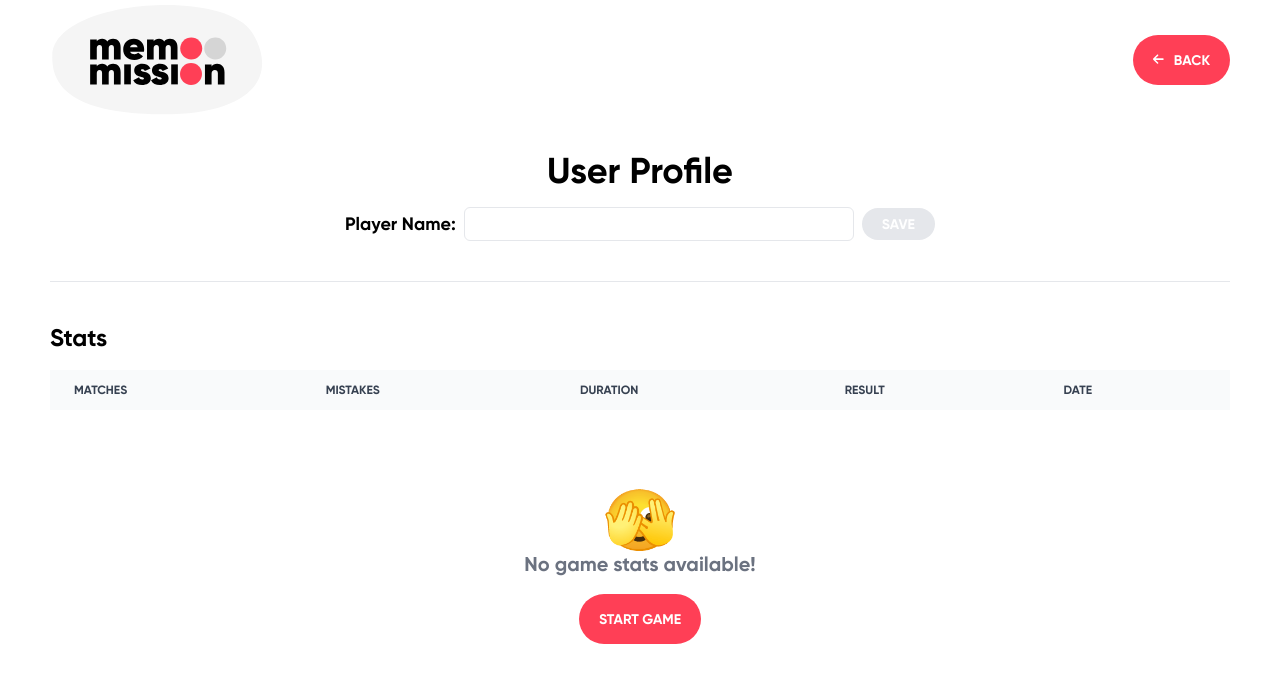
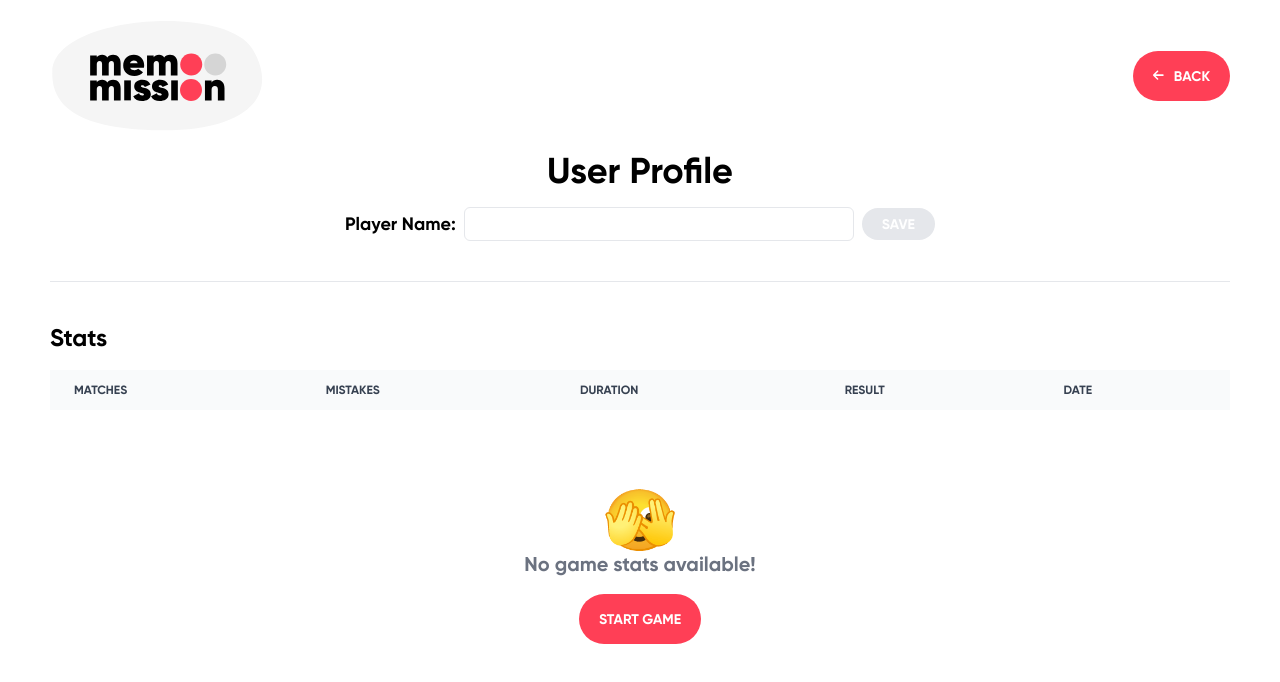
Before and after one commit to tzs007/memo-mission, a React (Create React App) app: page /settings in a window 1280 px wide. Shown: the top 682 px of the page. Built offline with nearby package versions, Linux system fonts and the light colour scheme.

Commit message:
user settings header padding fixed

```diff
--- a/src/components/templates/UserProfile.tsx
+++ b/src/components/templates/UserProfile.tsx
@@ -34,7 +34,7 @@
       className="container mx-auto pb-[50px] px-[50px] h-screen"
     >
       <div className="flex flex-col justify-start items-center h-full w-full">
-        <div className="flex flex-row justify-between items-center w-full mb-8">
+        <header className="flex flex-row justify-between items-center w-full py-4">
           <div>
             <Logo />
           </div>
@@ -43,7 +43,7 @@
               <Icon icon={["fas", "arrow-left"]} size="sm" /> Back
             </Button>
           </div>
-        </div>
+        </header>
         <div className="mb-8 w-full">
           <h1 className="text-center text-xl md:text-4xl font-bold mb-4">
             User Profile
```
